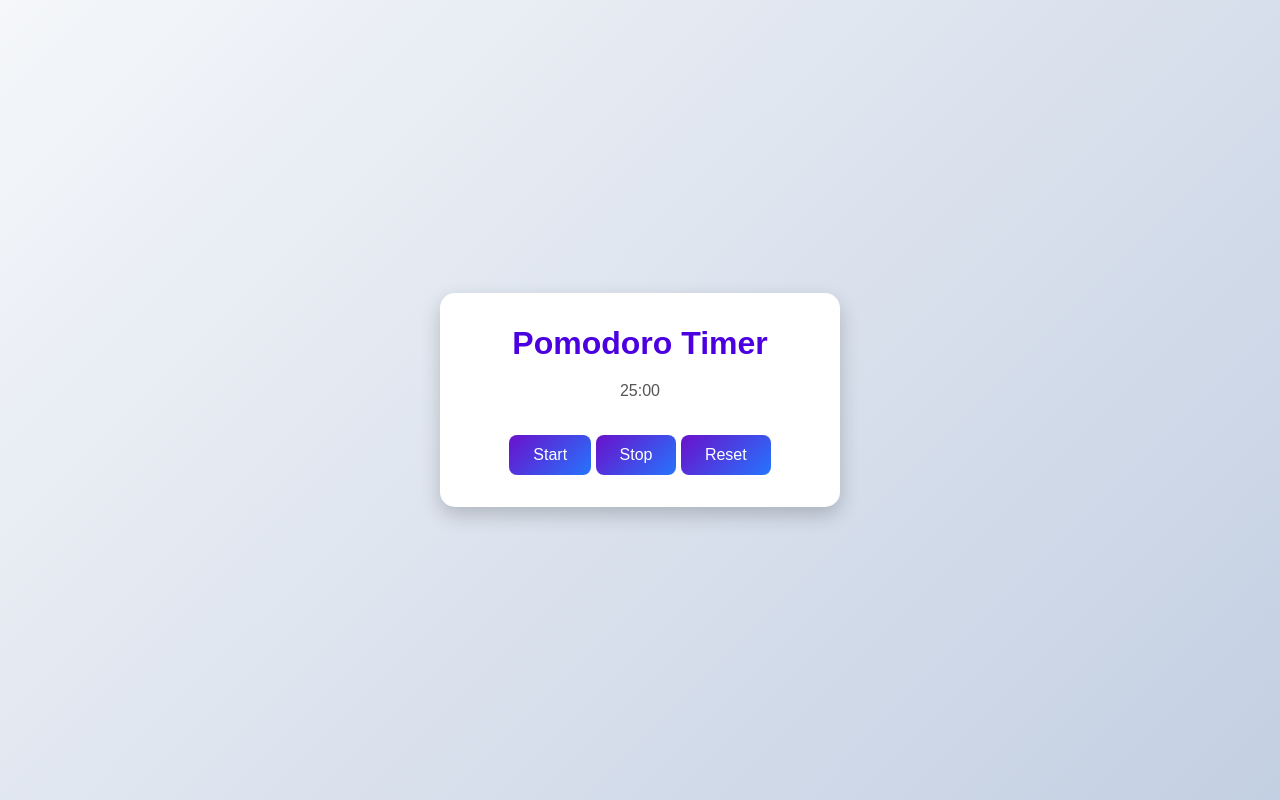
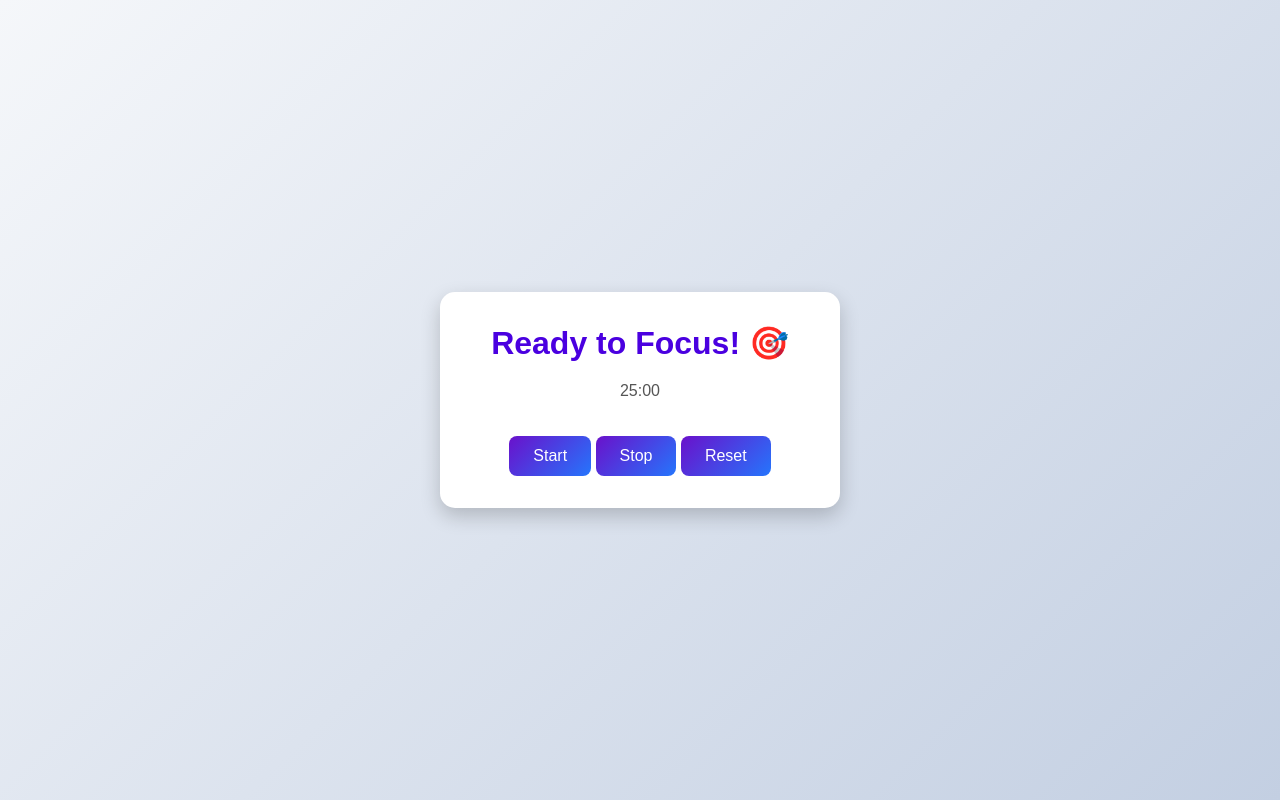
Before and after one commit to yagnaakula229/Pomodoro-timer, a plain HTML site: page index.html in a window 1280 px wide. Drawn offline with Linux system fonts and the light colour scheme.

Commit message:
index.html

```diff
--- a/index.html
+++ b/index.html
@@ -4,12 +4,12 @@
   <meta charset="UTF-8" />
   <meta http-equiv="X-UA-Compatible" content="IE=edge" />
   <meta name="viewport" content="width=device-width, initial-scale=1.0" />
-  <title>Pomodoro Timer</title>
+  <title>Pomoburst</title>
   <link rel="stylesheet" href="style.css" />
 </head>
 <body>
   <div class="container">
-    <h1 class="title">Pomodoro Timer</h1>
+    <h1 class="title" id="status">Ready to Focus! 🎯</h1>
     <p class="timer" id="timer">25:00</p>
     <div class="button-wrapper">
       <button id="start" class="button button--start">Start</button>
```
